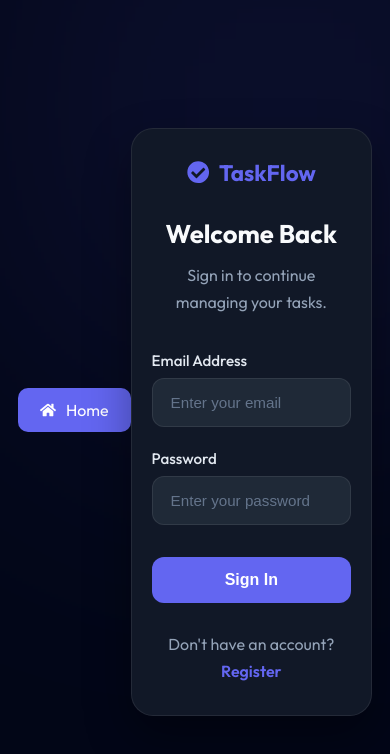
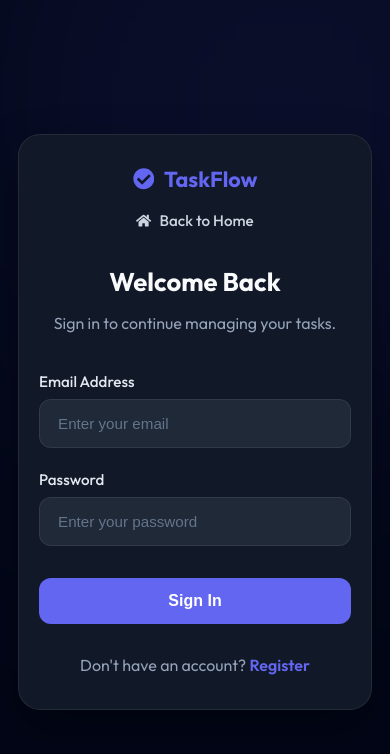
Before and after one commit to Isharani01/taskflow, a React (Vite) app: page /login in a window 390 px wide. Shown: the top 754 px of the page. Built offline with nearby package versions, Linux system fonts and the light colour scheme.

Commit message:
updated login and registeration page added topbar for navigtion to home

```diff
--- a/src/pages/Login/Login.jsx
+++ b/src/pages/Login/Login.jsx
@@ -8,16 +8,20 @@
   return (
     <section className={styles.login}>
       <div className={styles.container}>
+<div className={styles.loginCard}>
+
+  <div className={styles.topBar}>
+
+    <div className={styles.logo}>
+      <FaCheckCircle />
+      <span>TaskFlow</span>
+    </div>
 
     <Link to="/" className={styles.homeBtn}>
       <FaHome />
-          <span>Home</span>
+      <span>Back to Home</span>
     </Link>
 
-        <div className={styles.loginCard}>
-          <div className={styles.logo}>
-            <FaCheckCircle />
-            TaskFlow
   </div>
 
   <h1>Welcome Back</h1>
@@ -33,6 +37,7 @@
           >
             <div className={styles.inputGroup}>
               <label>Email Address</label>
+
               <input
                 type="email"
                 placeholder="Enter your email"
@@ -41,6 +46,7 @@
 
             <div className={styles.inputGroup}>
               <label>Password</label>
+
               <input
                 type="password"
                 placeholder="Enter your password"
@@ -61,7 +67,9 @@
               <Link to="/register">Register</Link>
             </p>
           </div>
+
         </div>
+
       </div>
     </section>
   );
--- a/src/pages/Login/Login.module.css
+++ b/src/pages/Login/Login.module.css
@@ -36,170 +36,186 @@
   width: 100%;
   max-width: 460px;
   background: #111827;
-  border: 1px solid rgba(255,255,255,.08);
+  border: 1px solid rgba(255, 255, 255, .08);
   border-radius: 22px;
   padding: 45px;
-  box-shadow: 0 20px 45px rgba(0,0,0,.35);
+  box-shadow: 0 20px 45px rgba(0, 0, 0, .35);
 }
 
-.logo {
-  display: flex;
-  align-items: center;
-  justify-content: center;
-  gap: 10px;
-  color: #6366f1;
-  font-size: 1.6rem;
-  font-weight: 700;
-  margin-bottom: 30px;
+
+
+.topBar{
+  display:flex;
+  justify-content:space-between;
+  align-items:center;
+  margin-bottom:35px;
 }
 
-.loginCard h1 {
-  color: #f8fafc;
-  text-align: center;
-  font-size: 2rem;
-  margin-bottom: 12px;
+.logo{
+  display:flex;
+  align-items:center;
+  gap:10px;
+
+  color:#6366f1;
+
+  font-size:1.6rem;
+  font-weight:700;
 }
 
-.loginCard p {
-  color: #94a3b8;
-  text-align: center;
-  line-height: 1.7;
-  margin-bottom: 35px;
-}
+.homeBtn{
+  display:flex;
+  align-items:center;
+  gap:8px;
 
-.form {
-  display: flex;
-  flex-direction: column;
-  gap: 22px;
-}
+  text-decoration:none;
 
-.inputGroup {
-  display: flex;
-  flex-direction: column;
-}
+  color:#cbd5e1;
 
-.inputGroup label {
-  color: #e2e8f0;
-  margin-bottom: 8px;
-  font-size: .95rem;
-  font-weight: 500;
-}
+  font-size:.95rem;
+  font-weight:500;
 
-.inputGroup input {
-  width: 100%;
-  padding: 15px 18px;
-  background: #1f2937;
-  color: #f8fafc;
-  border: 1px solid rgba(255,255,255,.08);
-  border-radius: 12px;
-  outline: none;
-  font-size: .95rem;
-  transition: all .3s ease;
-}
-
-.inputGroup input::placeholder {
-  color: #64748b;
-}
-
-.inputGroup input:focus {
-  border-color: #6366f1;
-  box-shadow: 0 0 0 4px rgba(99,102,241,.15);
-}
-
-.loginBtn {
-  margin-top: 10px;
-  padding: 15px;
-  border: none;
-  border-radius: 12px;
-  background: #6366f1;
-  color: #fff;
-  font-size: 1rem;
-  font-weight: 600;
-  cursor: pointer;
-  transition: all .3s ease;
-}
-
-.loginBtn:hover {
-  background: #4f46e5;
-  transform: translateY(-2px);
-}
-
-.registerLink {
-  text-align: center;
-  margin-top: 28px;
-}
-
-.registerLink p {
-  color: #94a3b8;
-  margin: 0;
-}
-
-.registerLink a {
-  color: #6366f1;
-  text-decoration: none;
-  font-weight: 600;
-  transition: .3s;
-}
-
-.registerLink a:hover {
-  color: #818cf8;
-}
-.homeBtn{
-    display:inline-flex;
-    align-items:center;
-    gap:10px;
-
-    margin-bottom:25px;
-
-    text-decoration:none;
-
-    color:white;
-
-    background:#6366f1;
-
-    padding:12px 22px;
-
-    border-radius:10px;
-
-    transition:.3s;
+  transition:.3s;
 }
 
 .homeBtn:hover{
-    background:#4f46e5;
+  color:#6366f1;
 }
 
-.homeBtn svg{
-    font-size:1rem;
+
+
+.loginCard h1{
+  color:#f8fafc;
+  text-align:center;
+  font-size:2rem;
+  margin-bottom:12px;
 }
 
-@media (max-width: 768px) {
-  .loginCard {
-    padding: 35px 25px;
+.loginCard p{
+  color:#94a3b8;
+  text-align:center;
+  line-height:1.7;
+  margin-bottom:35px;
+}
+
+.form{
+  display:flex;
+  flex-direction:column;
+  gap:22px;
+}
+
+.inputGroup{
+  display:flex;
+  flex-direction:column;
+}
+
+.inputGroup label{
+  color:#e2e8f0;
+  margin-bottom:8px;
+  font-size:.95rem;
+  font-weight:500;
+}
+
+.inputGroup input{
+  width:100%;
+  padding:15px 18px;
+  background:#1f2937;
+  color:#f8fafc;
+  border:1px solid rgba(255,255,255,.08);
+  border-radius:12px;
+  outline:none;
+  font-size:.95rem;
+  transition:.3s;
+}
+
+.inputGroup input::placeholder{
+  color:#64748b;
+}
+
+.inputGroup input:focus{
+  border-color:#6366f1;
+  box-shadow:0 0 0 4px rgba(99,102,241,.15);
+}
+
+.loginBtn{
+  margin-top:10px;
+  padding:15px;
+  border:none;
+  border-radius:12px;
+  background:#6366f1;
+  color:#fff;
+  font-size:1rem;
+  font-weight:600;
+  cursor:pointer;
+  transition:.3s;
+}
+
+.loginBtn:hover{
+  background:#4f46e5;
+  transform:translateY(-2px);
+}
+
+.registerLink{
+  text-align:center;
+  margin-top:28px;
+}
+
+.registerLink p{
+  color:#94a3b8;
+  margin:0;
+}
+
+.registerLink a{
+  color:#6366f1;
+  text-decoration:none;
+  font-weight:600;
+  transition:.3s;
+}
+
+.registerLink a:hover{
+  color:#818cf8;
+}
+
+@media (max-width:768px){
+
+  .loginCard{
+    padding:35px 25px;
   }
 
-  .loginCard h1 {
-    font-size: 1.8rem;
+  .topBar{
+    flex-direction:column;
+    gap:18px;
   }
+
+  .loginCard h1{
+    font-size:1.8rem;
+  }
+
+  .logo{
+    font-size:1.5rem;
+  }
+
 }
 
-@media (max-width: 480px) {
-  .container {
-    padding: 0 18px;
+@media (max-width:480px){
+
+  .container{
+    padding:0 18px;
   }
 
-  .loginCard {
-    padding: 30px 20px;
+  .loginCard{
+    padding:30px 20px;
   }
 
-  .logo {
-    font-size: 1.4rem;
+  .logo{
+    font-size:1.35rem;
   }
 
-  .loginCard h1 {
-    font-size: 1.6rem;
+  .loginCard h1{
+    font-size:1.6rem;
   }
 
-  .loginBtn {
-    padding: 14px;
+  .loginBtn{
+    padding:14px;
   }
+
 }
--- a/src/pages/Register/Register.jsx
+++ b/src/pages/Register/Register.jsx
@@ -1,22 +1,26 @@
 import styles from "./Register.module.css";
-import { Link } from "react-router-dom";
+import { Link, useNavigate } from "react-router-dom";
 import { FaCheckCircle, FaHome } from "react-icons/fa";
-import { useNavigate } from "react-router-dom";
 
 function Register() {
   const navigate = useNavigate();
+
   return (
     <section className={styles.register}>
       <div className={styles.container}>
+
+        <div className={styles.registerCard}>
+
+          <div className={styles.topBar}>
+  <div className={styles.logo}>
+    <FaCheckCircle />
+    <span>TaskFlow</span>
+  </div>
+
   <Link to="/" className={styles.homeBtn}>
     <FaHome />
-          <span>Home</span>
+    <span>Back to Home</span>
   </Link>
-        <div className={styles.registerCard}>
-
-          <div className={styles.logo}>
-            <FaCheckCircle />
-            TaskFlow
 </div>
 
           <h1>Create Account</h1>
@@ -28,7 +32,8 @@
             onSubmit={(e) => {
               e.preventDefault();
               navigate("/dashboard");
-             }}>
+            }}
+          >
             <div className={styles.inputGroup}>
               <label>Full Name</label>
               <input
@@ -63,7 +68,8 @@
 
             <button
               type="submit"
-             className={styles.registerBtn}>
+              className={styles.registerBtn}
+            >
               Create Account
             </button>
 
```
Also changed, not shown: src/pages/Register/Register.module.css (+168 -143 lines). Lines whose indentation alone changed are shown as unchanged.
